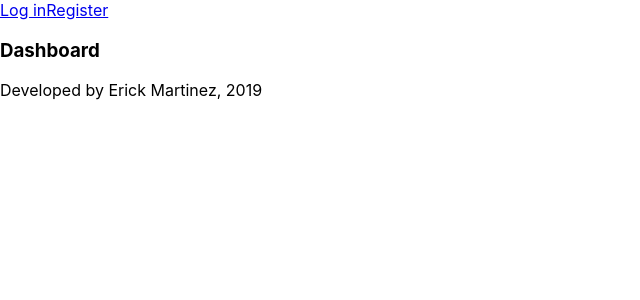
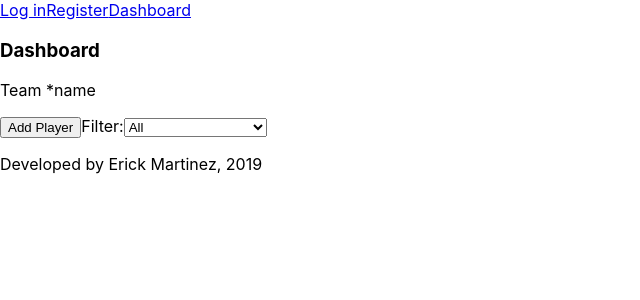
Before and after one commit to erickmtza/association-football-client, a React (Create React App) app: page /dashboard in a window 1280 px wide. Shown: the top 300 px of the page, without its empty margins (0-640 px from the left). Built offline with nearby package versions, Linux system fonts and the light colour scheme.

Commit message:
Added the dashboard component with initial design

```diff
--- a/src/App.js
+++ b/src/App.js
@@ -17,6 +17,10 @@ function App() {
           <Link
             to='/signup'>
             Register
+          </Link>
+          <Link
+            to='/Dashboard'>
+            Dashboard
           </Link>
       </header>
       <main>
--- a/src/routes/Dashboard/Dashboard.js
+++ b/src/routes/Dashboard/Dashboard.js
@@ -1,9 +1,50 @@
-import React from 'react'
+import React, {useState} from 'react'
 
 export default function Dashboard() {
+    const [players, setPlayers] = useState([])
+
+    const addPlayer = (newPlayer) => {
+        setPlayers([...players, newPlayer])
+    }
+
+    const displayPlayers = players.map((player,i) => (
+        <li key={i}>
+            <p>Name: {player.name}</p>
+            <img src={player.img} />
+        </li>
+    ))
+
+    const sample = {
+        name: 'Cristiano R.',
+        img: 'https://encrypted-tbn0.gstatic.com/images?q=tbn:ANd9GcTGVIKhEXqujrRqWW7CvPMgudWRF2D4YM8PTpHAMtg2uRbPP_PYJg'
+    }
+
     return (
         <section>
             <h1>Dashboard</h1>
+            <section>
+                <p>Team *name</p>
+                <button onClick={() => addPlayer(sample)}>Add Player</button>
+                <label htmlFor="filter">Filter:</label>
+                <select id="filter">
+                    <option value="GK">All</option>
+                    <option value="GK">Goalkeeper</option>
+                    <option value="CB">Center Back</option>
+                    <option value="LB, RB">Fullback</option>
+                    <option value="LWB, RWB">Wingback</option>
+                    <option value="SW">Sweeper</option>
+                    <option value="DM">Defensive Midfielder</option>
+                    <option value="CM">Central Midfielder</option>
+                    <option value="AM">Attacking Midfielder</option>
+                    <option value="LM, RM">Left/Right Midfielder</option>
+                    <option value="CF">Center Forward</option>
+                    <option value="S">Striker</option>
+                    <option value="Lw, RW">Winger</option>
+                </select>
+                <ul>
+                    {displayPlayers}
+                </ul>
+            </section>
 
         </section>
     )
```
